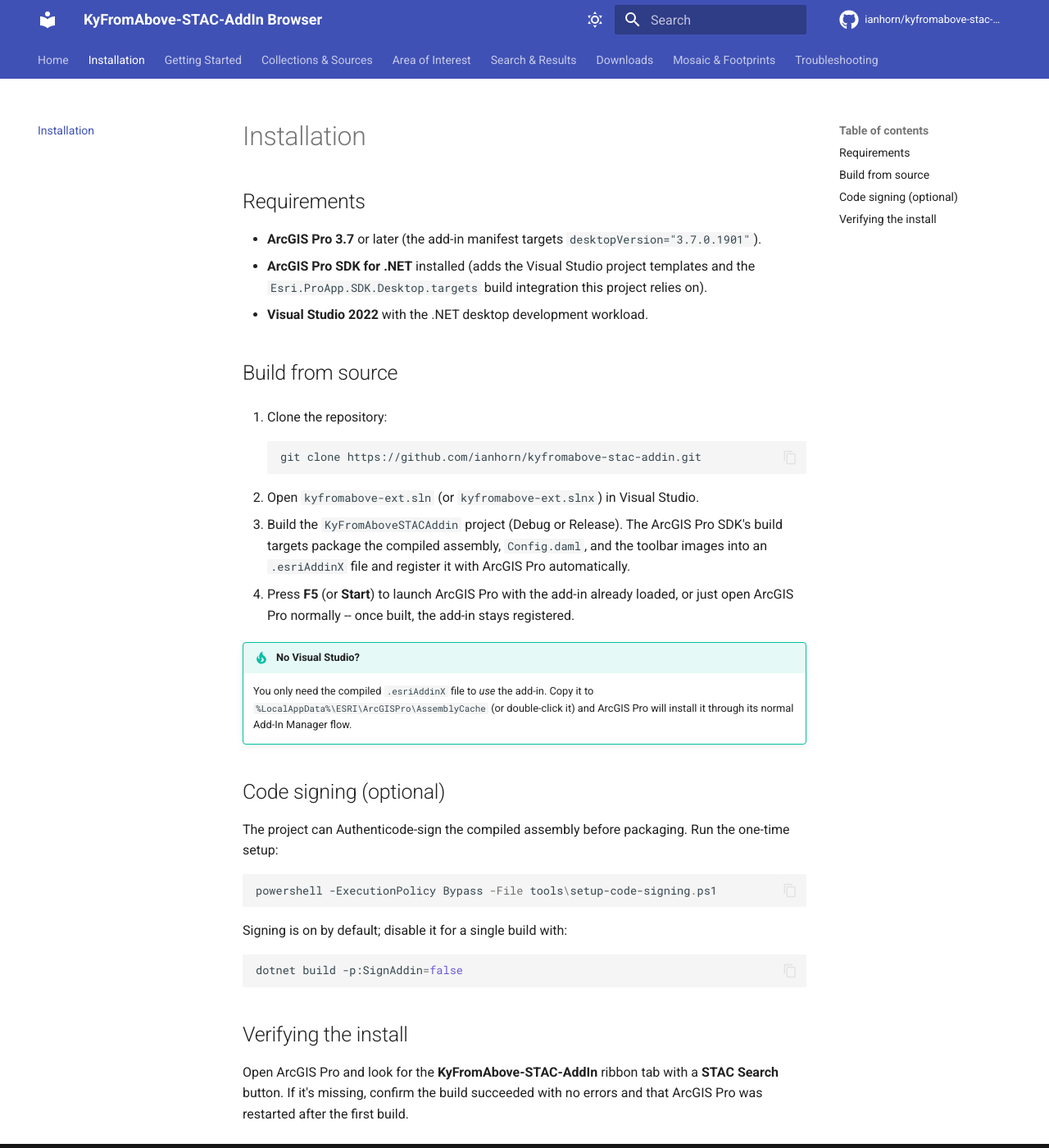
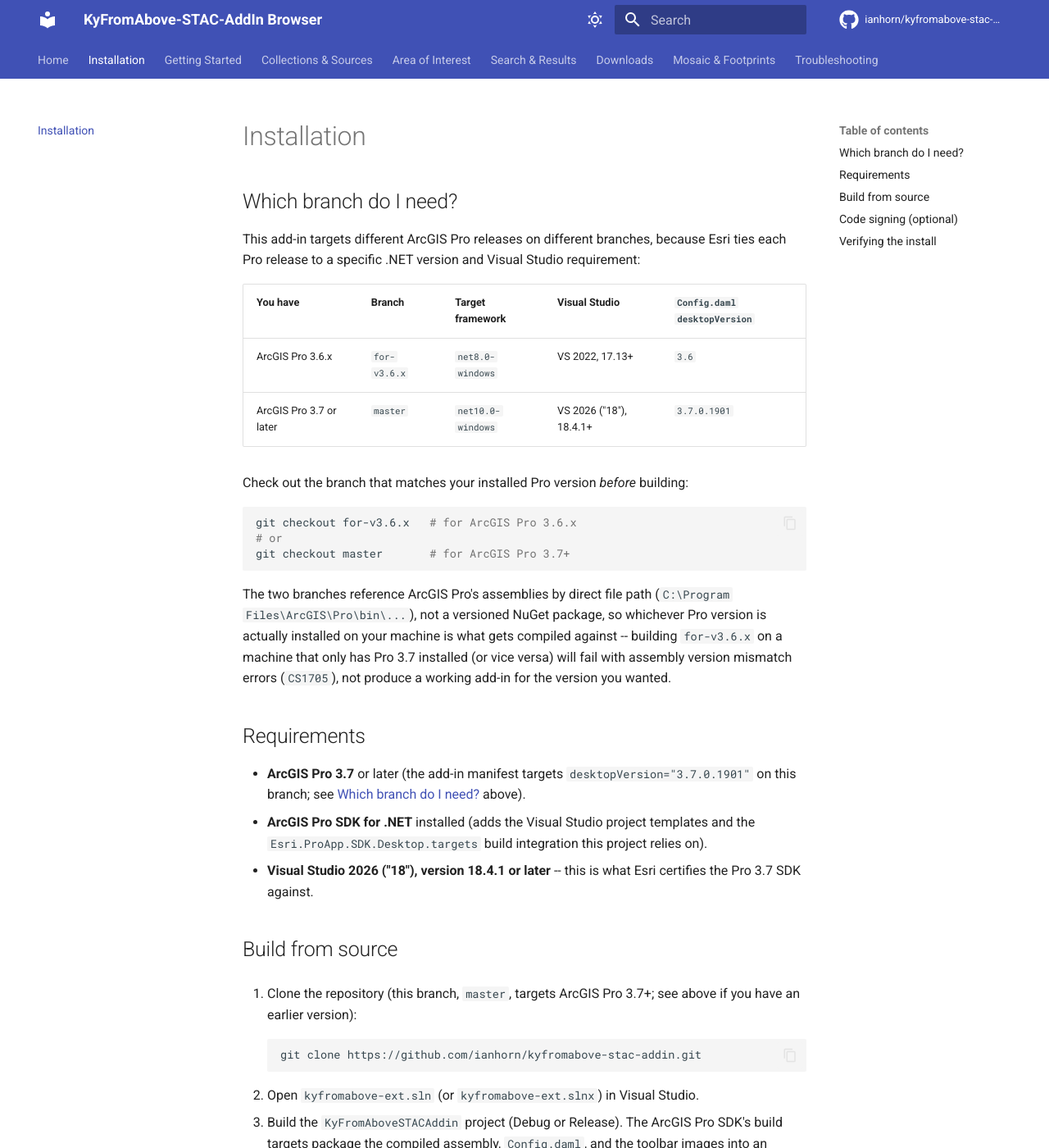
Before and after one commit to ianhorn/kyfromabove-stac-addin, an MkDocs documentation site: the page built from docs-src/installation.md, in a window 1280 px wide and 1400 px high. Shown: the whole window at 82% size. Built offline with MkDocs 1.6.1 and Material for MkDocs 9.7.7, drawn with Linux system fonts in a browser that asks for light colours; comment, search, counter and statistics services are not loaded.

Commit message:
docs: explain branch selection for Pro 3.6 vs 3.7+

````diff
--- a/docs-src/installation.md
+++ b/docs-src/installation.md
@@ -1,15 +1,42 @@
 # Installation
+
+## Which branch do I need?
+
+This add-in targets different ArcGIS Pro releases on different branches, because Esri ties each
+Pro release to a specific .NET version and Visual Studio requirement:
+
+| You have               | Branch        | Target framework | Visual Studio                | `Config.daml` `desktopVersion` |
+|-------------------------|---------------|-------------------|-------------------------------|----------------------------------|
+| ArcGIS Pro 3.6.x         | `for-v3.6.x`  | `net8.0-windows`  | VS 2022, 17.13+                | `3.6`                            |
+| ArcGIS Pro 3.7 or later  | `master`      | `net10.0-windows` | VS 2026 ("18"), 18.4.1+        | `3.7.0.1901`                     |
+
+Check out the branch that matches your installed Pro version *before* building:
+
+```bash
+git checkout for-v3.6.x   # for ArcGIS Pro 3.6.x
+# or
+git checkout master       # for ArcGIS Pro 3.7+
+```
+
+The two branches reference ArcGIS Pro's assemblies by direct file path
+(`C:\Program Files\ArcGIS\Pro\bin\...`), not a versioned NuGet package, so whichever Pro version is
+actually installed on your machine is what gets compiled against -- building `for-v3.6.x` on a
+machine that only has Pro 3.7 installed (or vice versa) will fail with assembly version mismatch
+errors (`CS1705`), not produce a working add-in for the version you wanted.
 
 ## Requirements
 
-- **ArcGIS Pro 3.7** or later (the add-in manifest targets `desktopVersion="3.7.0.1901"`).
+- **ArcGIS Pro 3.7** or later (the add-in manifest targets `desktopVersion="3.7.0.1901"` on this
+  branch; see [Which branch do I need?](#which-branch-do-i-need) above).
 - **ArcGIS Pro SDK for .NET** installed (adds the Visual Studio project templates and the
   `Esri.ProApp.SDK.Desktop.targets` build integration this project relies on).
-- **Visual Studio 2022** with the .NET desktop development workload.
+- **Visual Studio 2026 ("18"), version 18.4.1 or later** -- this is what Esri certifies the Pro 3.7
+  SDK against.
 
 ## Build from source
 
-1. Clone the repository:
+1. Clone the repository (this branch, `master`, targets ArcGIS Pro 3.7+; see above if you have an
+   earlier version):
 
     ```bash
     git clone https://github.com/ianhorn/kyfromabove-stac-addin.git
````
